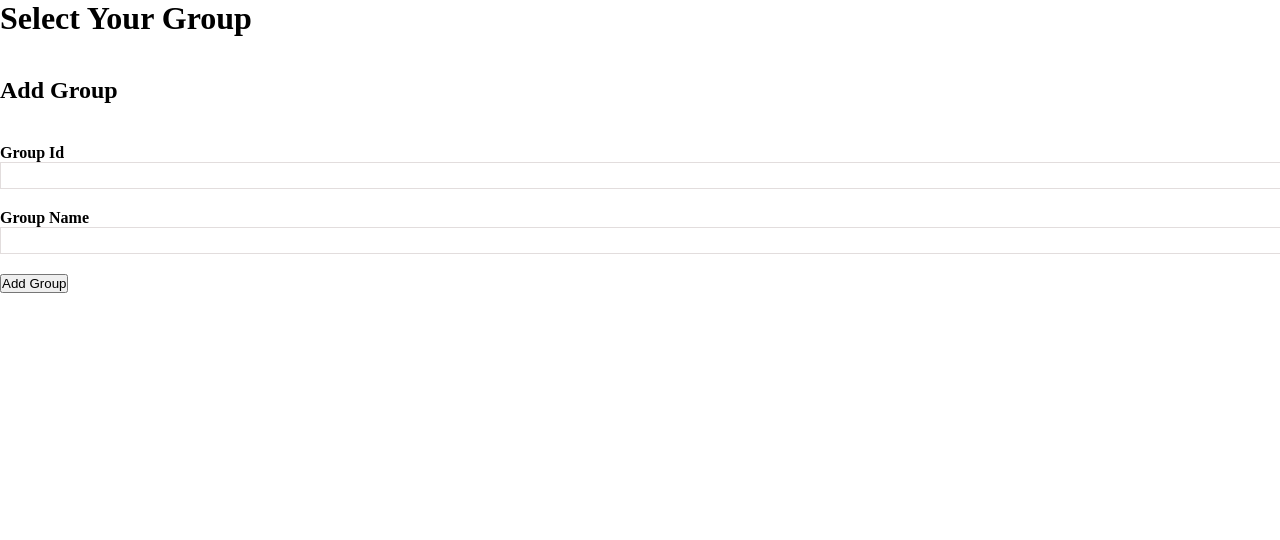
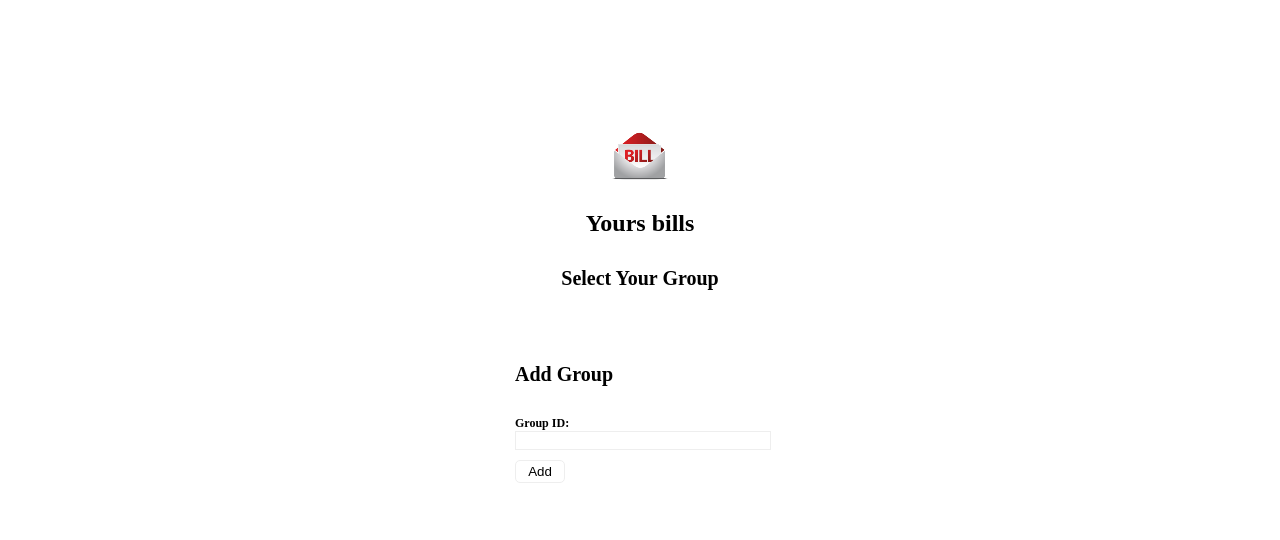
Before and after one commit to RZybartas/Node.js-exam, a plain HTML site: page client/html/groups.html in a window 1280 px wide. Drawn offline with Linux system fonts and the light colour scheme; no server answers.

Commit message:
created groups css

```diff
--- a/client/html/groups.html
+++ b/client/html/groups.html
@@ -4,28 +4,29 @@
     <meta charset="UTF-8">
     <meta http-equiv="X-UA-Compatible" content="IE=edge">
     <meta name="viewport" content="width=device-width, initial-scale=1.0">
-    <title>Document</title>
-    <link rel="stylesheet" href="../styles/main.css">
+    <title>Groups</title>
+    <link rel="stylesheet" href="../styles/groups.css">
     <script src="../js/groups.js" defer></script>
 </head>
 <body>
-    <main>
-        <div>
-            <h1>Select Your Group</h1>
+    <header>
+        <img src="../assets/pngegg.png" alt="logo">
+        <h2>Yours bills</h2>
+    </header>
+
+        <div class="container">
+            <h4>Select Your Group</h4>
             <div class="message"></div>
             <div class="wrapper"></div>
-
         </div>
-        <div>
-            <h2>Add Group</h2>
-            <form class="group-form">
-                <label for="id">Group Id</label>
+        <div class="group-form">
+            <h4>Add Group</h4>
+            <form>
+                <label for="id">Group ID:</label>
                 <input type="number" name="group_id">
-                <label for="name">Group Name</label>
-                <input type="text" name="name">
-                <button  type="submit">Add Group</button>
+                <button  type="submit">Add</button>
             </form>
         </div>
-    </main>
+
 </body>
 </html>
--- a/client/js/groups.js
+++ b/client/js/groups.js
@@ -15,25 +15,32 @@ const displayGroups = async () => {
         });
         const data = await response.json();
         console.log(data)
+        if (data.length === 0) {
+            groupMsg.innerHTML = "You don't have Groups"
+        };
+        data.map(group => {
+            const div = document.createElement('div');
+            div.className = 'group-card';
+            div.style.border = '1px solid #eee'
+            const h3 = document.createElement('h3');
+            h3.className = 'group-id';
+            h3.innerText = `Id: ${group.group_id}`;
+            div.append(h3);
+            wrapper.append(div);
 
-        if (data.length === 0) {
-
-            groupMsg.innerHTML = "You don't have Groups"
-        }
+        })
+        return wrapper
     } catch (error) {
         console.log(error)
     }
-
 };
 
 displayGroups();
 
-
-
 formGroup.addEventListener('submit', async (e) => {
     e.preventDefault();
     const form = new FormData(formGroup);
-    const [group_id, name] = form.values();
+    const [group_id] = form.values();
 
 
     try {
@@ -41,10 +48,12 @@ formGroup.addEventListener('submit', async (e) => {
             method: "POST",
             headers: { authorization: `Bearer ${sessionStorage.getItem('token')}`,
                 "Content-Type": "application/json"},
-            body: JSON.stringify({group_id, name})
+            body: JSON.stringify({group_id})
         });
+
         const data = await req.json();
-        console.log(data)
+        await displayGroups();
+        return data
 
     } catch (error) {
         console.log(error)
--- /dev/null
+++ b/client/styles/groups.css
@@ -0,0 +1,51 @@
+header {
+    text-align: center;
+    margin: 10% 0 30px 0;
+}
+
+.container {
+    text-align: center;
+}
+h1 {
+    font-size: 20px;
+    font-weight: bolder;
+}
+h4 {
+    font-size: 20px;
+
+}
+.wrapper {
+    display: grid;
+    grid-template-columns: repeat(5, 200px);
+    gap: 20px;
+    justify-content: space-between;
+    text-align: center;
+}
+.group-card {
+    padding: 20px;
+}
+.group-form {
+    display: flex;
+	flex-direction: column;
+    width: 250px;
+    height: 200px;
+    margin: 20px auto;
+}
+label {
+    font-weight: bolder;
+    font-size: 12px;
+    text-align: left;
+}
+input {
+    width: 100%;
+    border: 1px solid #eee;
+}
+button {
+    background-color: #fff;
+    margin: 10px 0;
+    padding: 3px;
+    width: 50px;
+    border-radius: 5px;
+    border: 1px solid #eee;
+
+}
--- a/server/src/middleware/authControllers.js
+++ b/client/styles/login.css
@@ -1,21 +1,42 @@
-const jwt = require('jsonwebtoken');
+header {
+    text-align: center;
+    margin: 100px 0 30px 0;
+}
+.container {
+    width: 400px;
+    height: 600px;
+    margin: 10% auto;
+}
 
-const { jwtSecret } = require('../../config');
+h2 {
+    margin: 40px auto;
+}
+label {
+    font-weight: bold;
+}
 
-module.exports = {
-    isLoggedIn: (req, res, next) => {
-        try {
-            const token = req.headers.authorization?.split(' ')[1];
-            const parsed = jwt.verify(token, jwtSecret);
-            req.token = parsed;
+input {
+    width: 100%;
+    padding: 5px;
+    border: 1px solid #e2dddd;
+    margin: 0 0 20px 0
+}
 
-            if (!parsed) {
-                res.redirect('/login')
-            }
-            next();
-        } catch (error) {
-            console.log(error);
-            res.status(401).send({error: 'Invalid token'})
-        }
-    },
-};
+.add {
+    border: 1px solid #000;
+    margin: 10px 0 ;
+    padding: 5px 10px;
+    background-color: #fff;
+    font-weight: bold;
+    cursor: pointer;
+}
+
+p{
+    font-weight: bold;
+    font-size: 12px;
+}
+
+a {
+    color: #000;
+    text-decoration: none;
+}
--- a/client/styles/main.css
+++ /dev/null
@@ -1,2 +0,0 @@
-@import "./reset.css";
-@import "./register.css";
--- a/client/styles/reset.css
+++ /dev/null
@@ -1,4 +0,0 @@
-* {
-    margin: 0;
-    padding: 0;
-}
```
Also changed, not shown: client/html/login.html (+6 -2 lines), client/html/register.html (+5 -1 lines), server/src/routes/accounts.js (+7 -8 lines), client/assets/pngegg.png (added).
